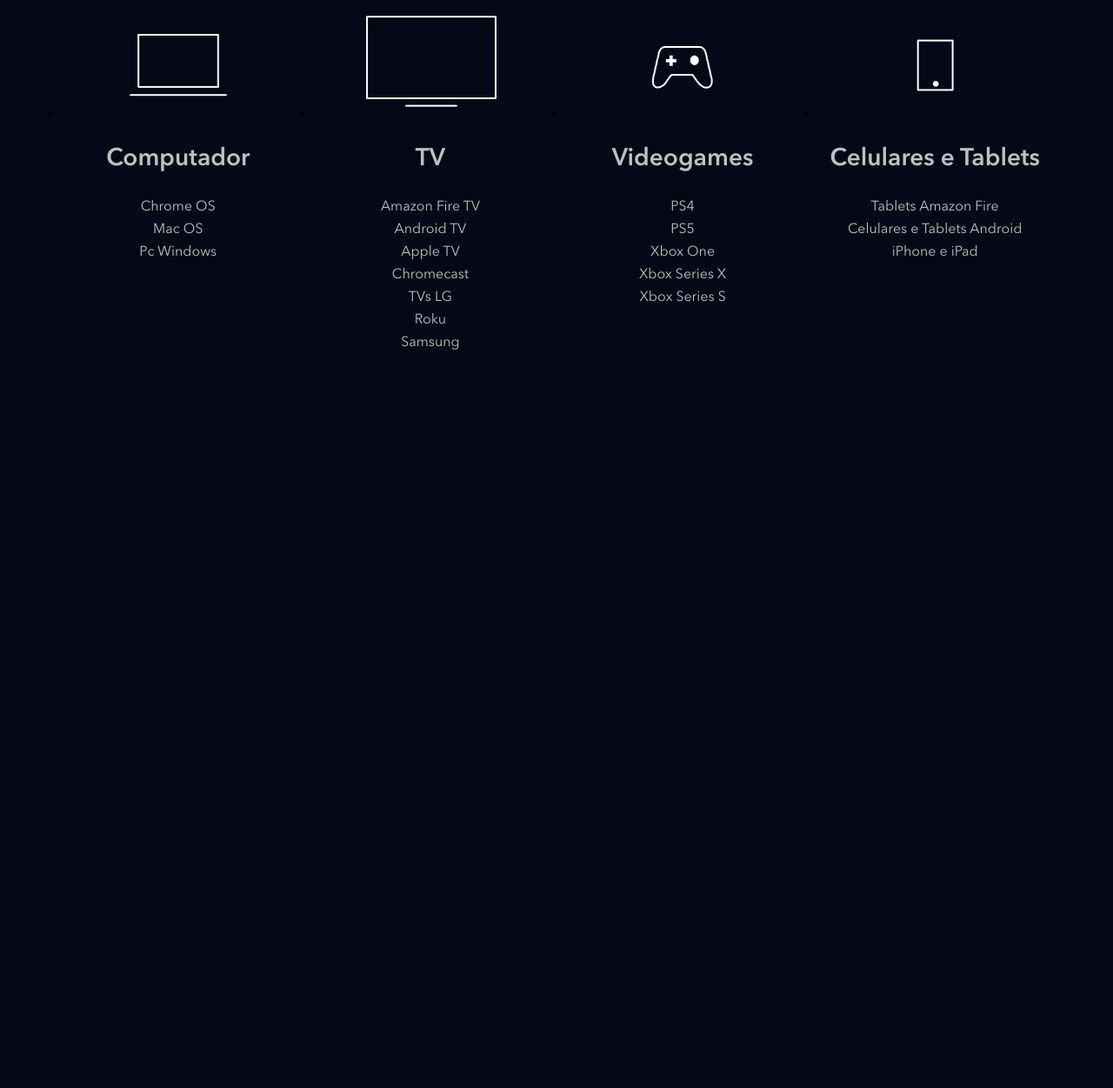
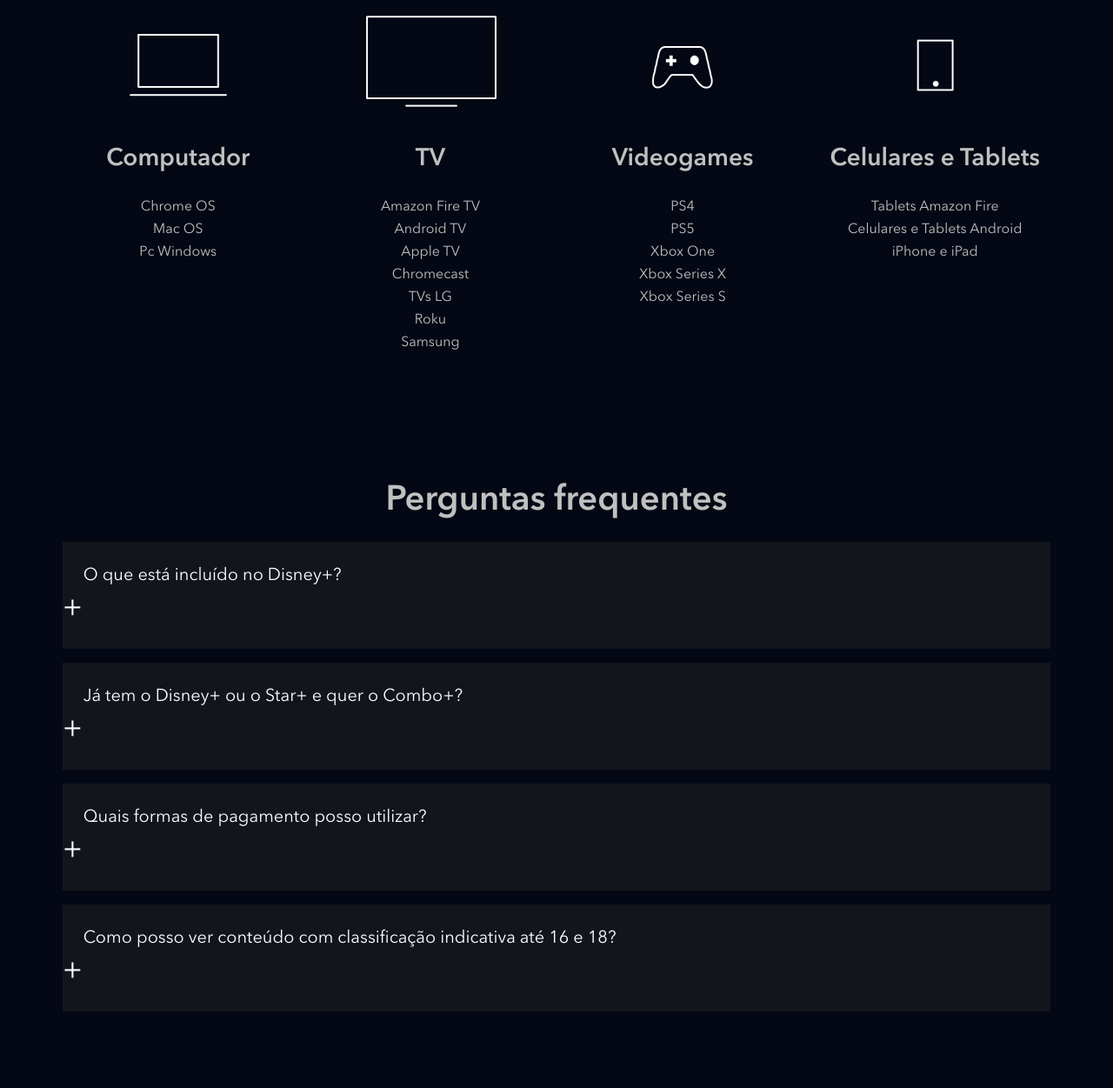
Before and after one commit to CaioCosta17/exercicio_modulo_21, a website: page index.html in a window 1280 px wide. Shown: the part 3917-5168 px from the top of the page at 87% size. Before the commit the page ends 4394 px from the top, so only its background shows below. Drawn offline with nearby package versions, Linux system fonts and the light colour scheme; files that its build step writes are made by us from their sources; files whose address does not match are found by name.

Commit message:
Criando a Seção FAQ

```diff
--- a/index.html
+++ b/index.html
@@ -217,6 +217,71 @@
             </li>
         </ul>
     </section>
+    <section class="faq">
+        <h2 class="tittle">Perguntas frequentes</h2>
+        <ul class="faq__questions">
+            <li class="faq__questions__item">
+                <div class="faq__questions__item__question" data-faq-question>
+                    O que está incluído no Disney+?
+                </div>
+                <div class="faq__questions__item__answer text--big">
+                    <p>O Disney+ oferece:</p>
+                    <p>● Esperiência premium sem intervalos comerciais.</p>
+                    <p>● As melhores histórias da Disney, Pixar, Marvel, Star Wars e National Geographic, tudo em um só lugar.</p>
+                    <p>● Groupwatch: assista junto com amigos ou familiares, mesmo separdos.</p>
+                    <p>● Downloads ilimitados em até 10 dispositivos compatíveis.</p>
+                    <p>● Mais de 300 títulos em 4K UHD e HDR.</p>
+                    <p>● A possibilidade de assistir em até 4 dispositivos compatíveis simultaneamente sem custo adicional.</p>
+                    <p>● IMAX Enhanced: disponível para alguns títulos da Marvel em dispositivos compatívveis com o Disney+.</p>
+                </div>
+            </li>
+            <li class="faq__questions__item">
+                <div class="faq__questions__item__question" data-faq-question>
+                    Já tem o Disney+ ou o Star+ e quer o Combo+?
+                </div>
+                <div class="faq__questions__item__answer text--big">
+                    <p>O Disney+ oferece:</p>
+                    <p>● Esperiência premium sem intervalos comerciais.</p>
+                    <p>● As melhores histórias da Disney, Pixar, Marvel, Star Wars e National Geographic, tudo em um só lugar.</p>
+                    <p>● Groupwatch: assista junto com amigos ou familiares, mesmo separdos.</p>
+                    <p>● Downloads ilimitados em até 10 dispositivos compatíveis.</p>
+                    <p>● Mais de 300 títulos em 4K UHD e HDR.</p>
+                    <p>● A possibilidade de assistir em até 4 dispositivos compatíveis simultaneamente sem custo adicional.</p>
+                    <p>● IMAX Enhanced: disponível para alguns títulos da Marvel em dispositivos compatívveis com o Disney+.</p>
+                </div>
+            </li>
+            <li class="faq__questions__item">
+                <div class="faq__questions__item__question" data-faq-question>
+                    Quais formas de pagamento posso utilizar?
+                </div>
+                <div class="faq__questions__item__answer text--big">
+                    <p>O Disney+ oferece:</p>
+                    <p>● Esperiência premium sem intervalos comerciais.</p>
+                    <p>● As melhores histórias da Disney, Pixar, Marvel, Star Wars e National Geographic, tudo em um só lugar.</p>
+                    <p>● Groupwatch: assista junto com amigos ou familiares, mesmo separdos.</p>
+                    <p>● Downloads ilimitados em até 10 dispositivos compatíveis.</p>
+                    <p>● Mais de 300 títulos em 4K UHD e HDR.</p>
+                    <p>● A possibilidade de assistir em até 4 dispositivos compatíveis simultaneamente sem custo adicional.</p>
+                    <p>● IMAX Enhanced: disponível para alguns títulos da Marvel em dispositivos compatívveis com o Disney+.</p>
+                </div>
+            </li>
+            <li class="faq__questions__item">
+                <div class="faq__questions__item__question" data-faq-question>
+                    Como posso ver conteúdo com classificação indicativa até 16 e 18?
+                </div>
+                <div class="faq__questions__item__answer text--big">
+                    <p>O Disney+ oferece:</p>
+                    <p>● Esperiência premium sem intervalos comerciais.</p>
+                    <p>● As melhores histórias da Disney, Pixar, Marvel, Star Wars e National Geographic, tudo em um só lugar.</p>
+                    <p>● Groupwatch: assista junto com amigos ou familiares, mesmo separdos.</p>
+                    <p>● Downloads ilimitados em até 10 dispositivos compatíveis.</p>
+                    <p>● Mais de 300 títulos em 4K UHD e HDR.</p>
+                    <p>● A possibilidade de assistir em até 4 dispositivos compatíveis simultaneamente sem custo adicional.</p>
+                    <p>● IMAX Enhanced: disponível para alguns títulos da Marvel em dispositivos compatívveis com o Disney+.</p>
+                </div>
+            </li>
+        </ul>
+    </section>
 
     <script src="./src/mian.js"></script>
 </body>
--- a/src/mian.js
+++ b/src/mian.js
@@ -1,5 +1,6 @@
 document.addEventListener('DOMContentLoaded', function() {
     const buttons = document.querySelectorAll('[data-tab-button]');
+    const questions = document.querySelectorAll('[data-faq-question]')
 
     for (let i = 0; i < buttons.length; i++) {
         buttons[i].addEventListener('click', function(botao) {
@@ -11,7 +12,18 @@
             botao.target.classList.add('shows__tabs__button--is-active');
         })
     }
+
+    for (let i = 0; i < questions.length; i++) {
+        questions[i].addEventListener('click', abreOuFechaResposta);
+    }
 })
+
+function abreOuFechaResposta(elemento) {
+    const classe = 'faq__questions__item--is-open';
+    const elementoPai = elemento.target.parentNode;
+
+    elementoPai.classList.toggle(classe);
+}
 
 function removeBotaoAtivo() {
     const buttons = document.querySelectorAll('[data-tab-button]')
--- a/src/styles/_available-devices.scss
+++ b/src/styles/_available-devices.scss
@@ -10,6 +10,7 @@
         display: grid;
         grid-template-columns: repeat(4, 1fr);
         gap: 24px;
+        list-style: none;
 
         &__item {
             text-align: center;
--- /dev/null
+++ b/src/styles/_faq.scss
@@ -0,0 +1,59 @@
+.faq {
+    padding: 5.6vw;
+
+    h2 {
+        text-align: center;
+        margin-bottom: 24px;
+    }
+
+    &__questions {
+        list-style-type: none;
+
+        &__item {
+            background-color: #13151D;
+            margin-bottom: 16px;
+
+            &__question {
+                color: #fff;
+                font-size: 20px;
+                padding: 24px;
+                display: block;
+                cursor: pointer;
+
+                &::after {
+                    content: '+';
+                    position: relative;
+                    top: 0;
+                    right: 24px;
+                    display: flex;
+                    height: 100%;
+                    align-items: center;
+                    font-size: 35px;
+                }
+            }
+
+            &__answer {
+                height: 0;
+                overflow: hidden;
+                padding: 0 24px;
+                transition: height, .5s ease;
+            }
+
+            &--is-open {
+                .faq__questions__item__question::after {
+                    content: '-';
+                }
+
+                .faq__questions__item__answer {
+                    height: auto;
+                    padding-bottom: 24px;
+
+                    p {
+                        margin-top: 15px;
+                        transition: height, .5s ease;
+                    }
+                }
+            }
+        }
+    }
+}
--- a/src/styles/_variaveis.scss
+++ b/src/styles/_variaveis.scss
@@ -1,3 +1,3 @@
-$corDeFundo: #050816;
+$corDeFundo: #040814;
 $corTextoPrincipal: silver;
 $corTextoSecundaria: #f9f9f9;
--- a/src/styles/main.scss
+++ b/src/styles/main.scss
@@ -3,6 +3,7 @@
 @use 'shows';
 @use 'plans';
 @use 'available-devices';
+@use 'faq';
 
 @font-face {
     font-family: Avenir;
```
